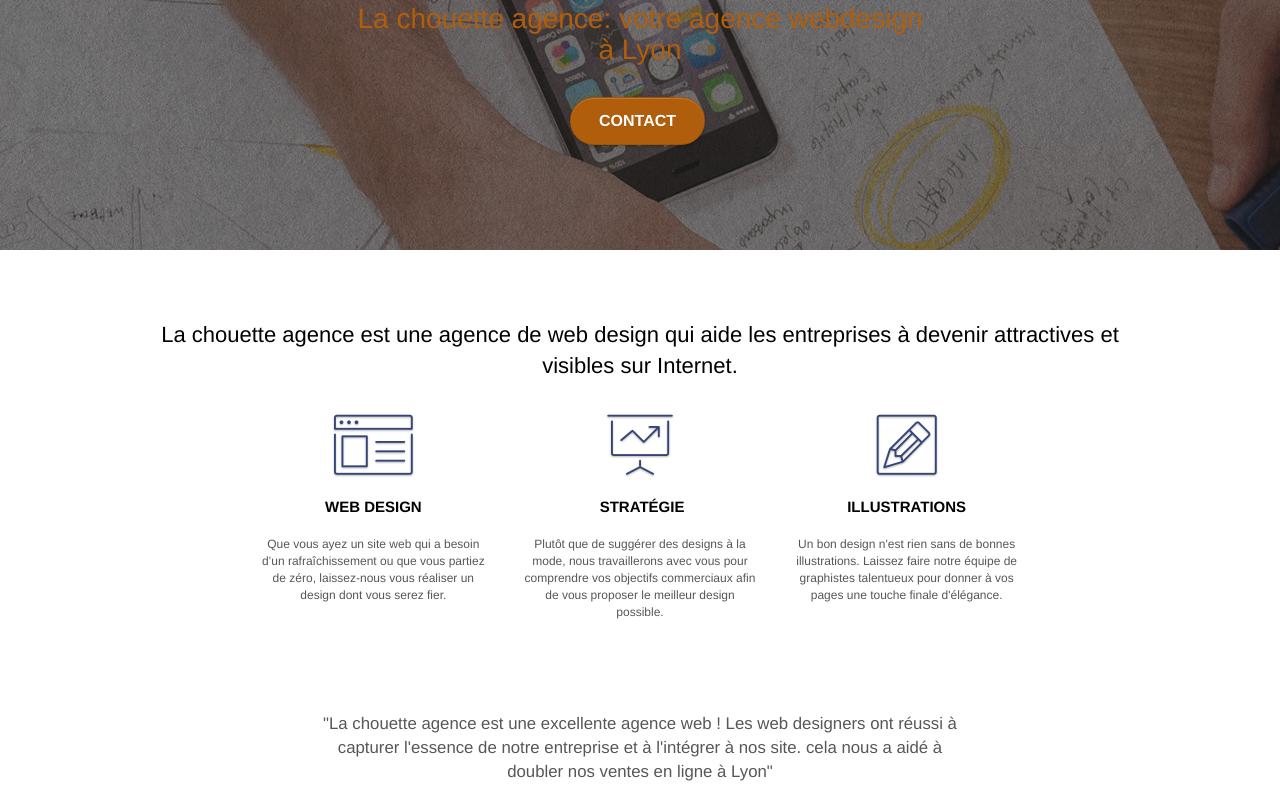
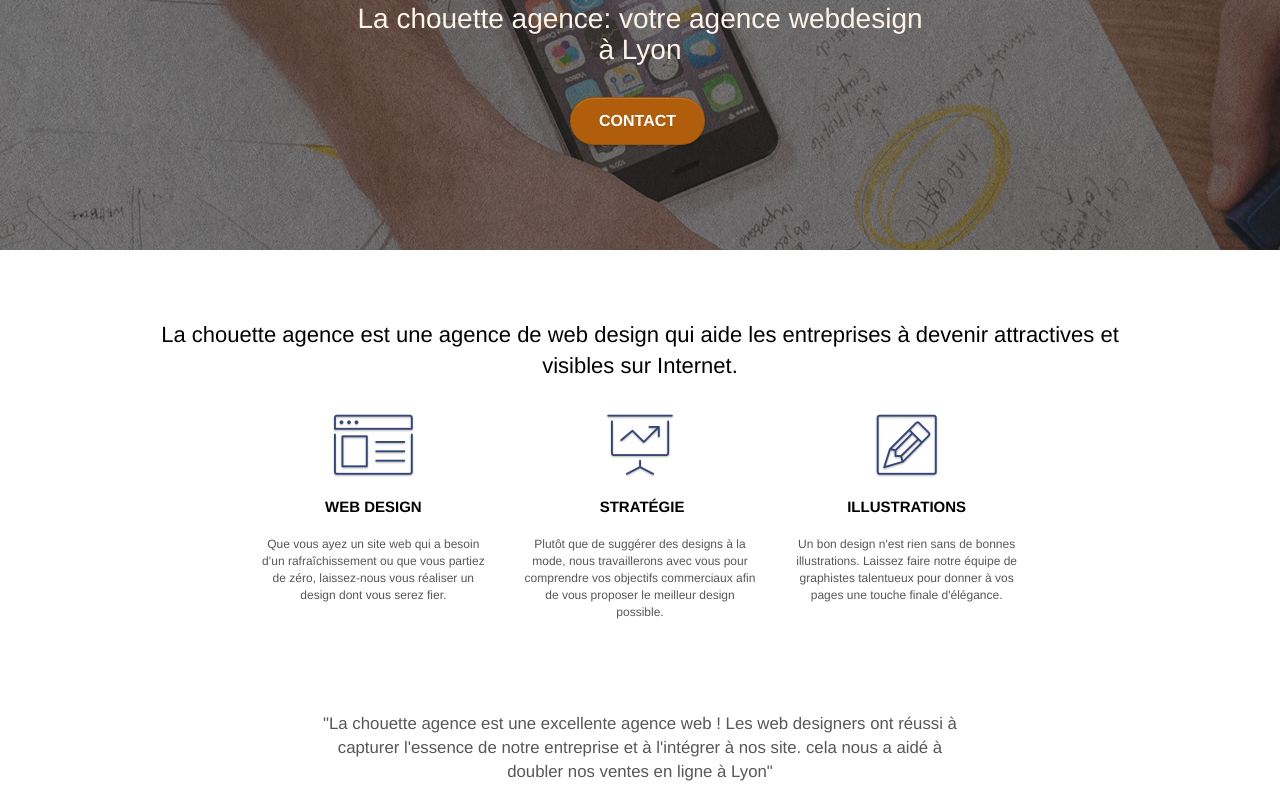
Before and after one commit to anaismartell/P4_MARTELL_ANAIS, a plain HTML site: page index.html in a window 1280 px wide. Shown: the part 310-1095 px from the top of the page. Drawn offline with Linux system fonts and the light colour scheme.

Commit message:
modif contraste h1

```diff
--- a/style.css
+++ b/style.css
@@ -784,7 +784,7 @@ h4 {
 }
 
 .tc-white {
-    color:rgb(176, 94, 12)!important;
+    color:#FDF3E8!important;
 }
 
 .btn-atomic-tangerine {
```
